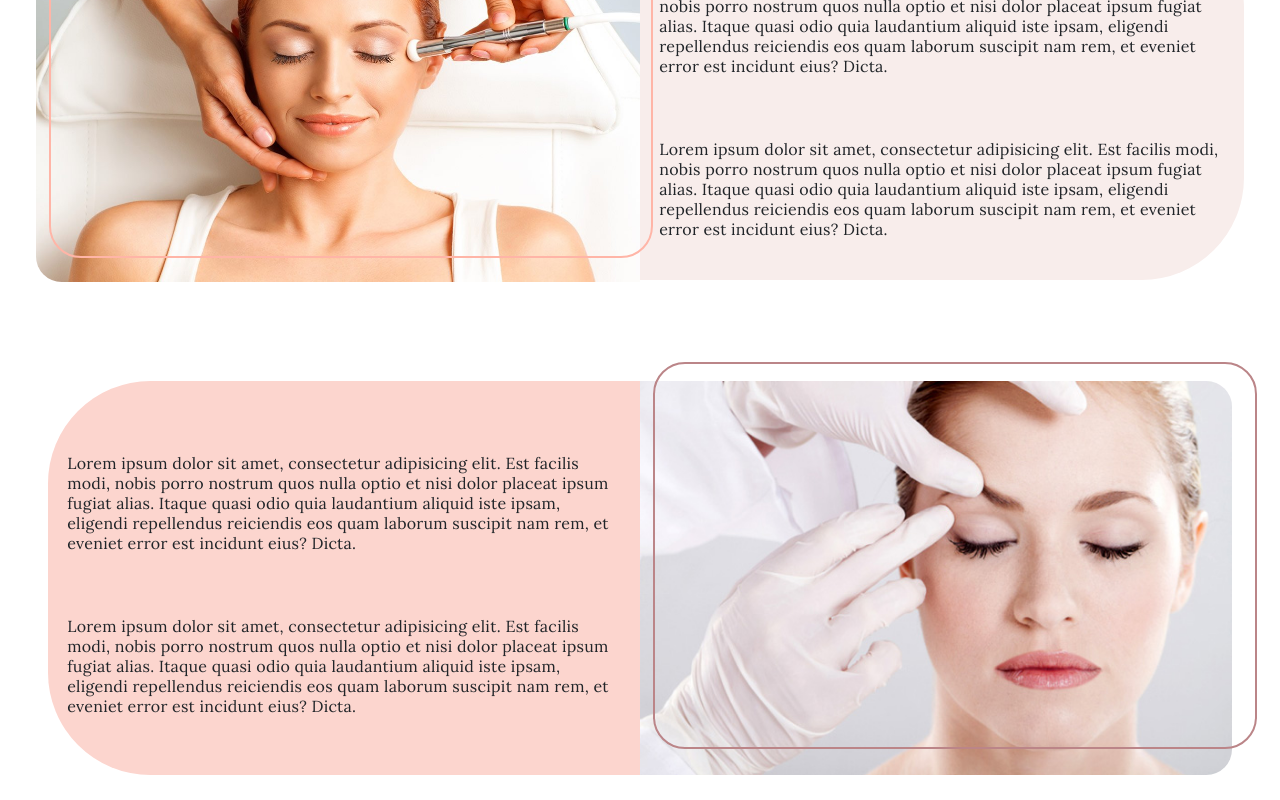
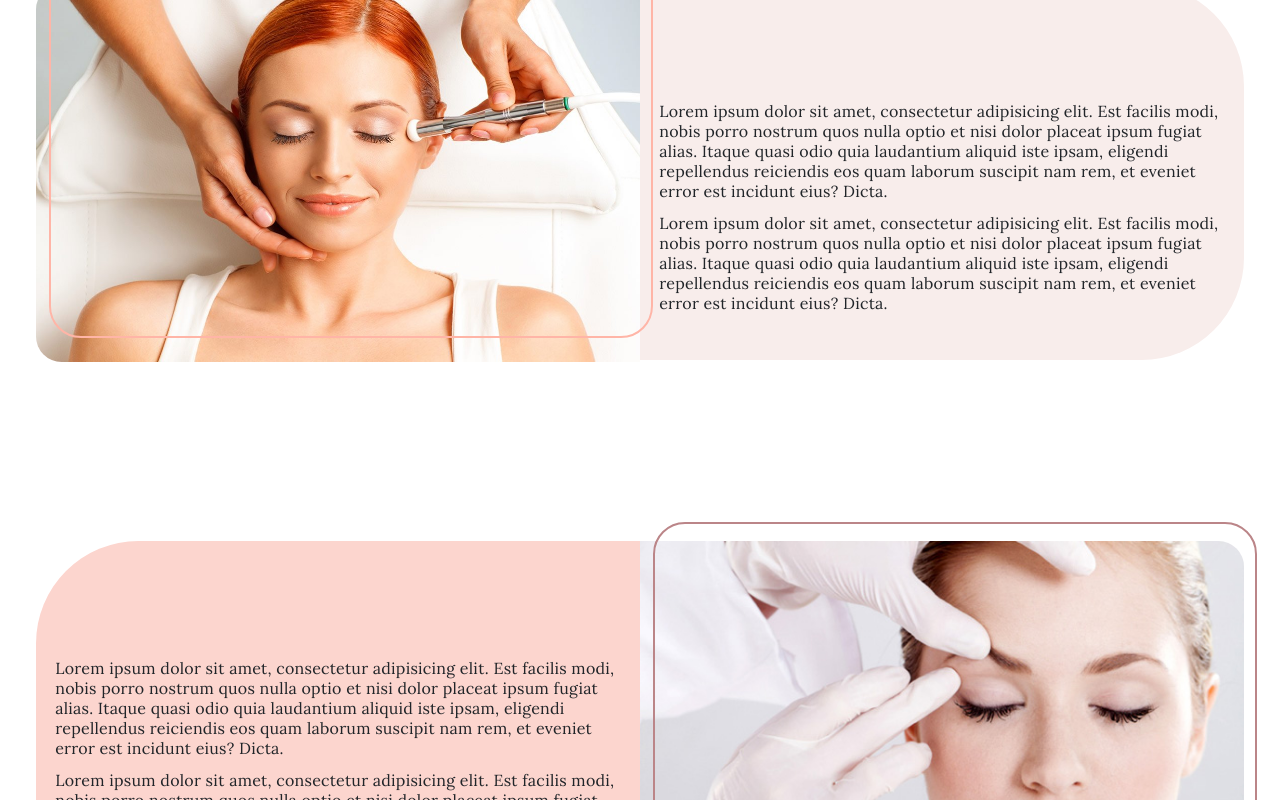
Before and after one commit to nehoxy/estetica-lida, an Angular app: page / in a window 1280 px wide. Shown: the part 1060-1860 px from the top of the page. Built offline with nearby package versions, Linux system fonts and the light colour scheme.

Commit message:
responsive para computadoras y celulares arreglado, falta para tablets

```diff
--- a/src/app/modules/home/components/info-home/info-home.component.css
+++ b/src/app/modules/home/components/info-home/info-home.component.css
@@ -72,13 +72,21 @@
 @media only screen and (max-width: 600px) {
     .contenedorPrincipal{
         padding-left: 0;
+        padding-right: 0;
     }
+    /* Primer contenedor */
+    .primerContenedor{
+        margin-bottom: 30vw;
+        margin-top: 20vw;
+    }
+
     .imageLeft{
         width:100%;
         height:auto;
         margin-left:0;
         border-radius: 10vw 10vw 0 0;
     }
+
     .textRight{
         margin-left: 0;
         margin-top: 0;
@@ -107,33 +115,107 @@
         margin-left:1vw;
 
     }
+    /* Segundo contenedor */
+    .imageRight{
+        width:100%;
+        height:auto;
+        margin-left:0;
+        border-radius: 0 0 10vw 10vw;
+    }
+
+    .contenedorText2{
+        background-color: #FCD5CE;
+        display: block;
+        width: 100%;
+        height: 110%;
+        margin-top: 0;
+        border-radius: 10vw 10vw 0 0;
+        padding:0px 3vw 3vw 3vw;
+
+
+    }
+    .contenedorPrueba2{
+        display: none;
+        border: 2px solid #FFB5A7;
+        border-radius: 2.5vw;
+        position:absolute;
+
+        width: 100%;
+        height: 87%;
+        margin-top:2.5vw;
+        margin-left:1vw;
+
+    }
+
 }
+
 @media only screen and (min-width: 600px) {
+   .contenedorPrincipal{
+        padding-left: 0;
+        padding-right: 0;
+    }
+    /* Primer contenedor */
+    .primerContenedor{
+        margin-bottom: 30vw;
+        margin-top: 20vw;
+    }
+
     .imageLeft{
         width:100%;
         height:auto;
         margin-left:0;
+        border-radius: 10vw 10vw 0 0;
     }
+
     .textRight{
         margin-left: 0;
-        margin-top: 4vw;
-    }
-    .contenedorPrincipal{
-        position:relative;
-        padding-left: 0;
+        margin-top: 0;
     }
 
     .contenedorText{
         background-color: #F8EDEB;
         display: block;
         width: 100%;
-        height: 87.6%;
+        height: 110%;
         margin-top: 0;
-        border-radius: 0 0 0 0;
+        border-radius: 0 0 10vw 10vw;
+        padding:0px 3vw 3vw 3vw;
+
 
     }
     .contenedorPrueba{
-        display:none;
+        display: none;
+        border: 2px solid #FFB5A7;
+        border-radius: 2.5vw;
+        position:absolute;
+
+        width: 100%;
+        height: 87%;
+        margin-top:2.5vw;
+        margin-left:1vw;
+
+    }
+    /* Segundo contenedor */
+    .imageRight{
+        width:100%;
+        height:auto;
+        margin-left:0;
+        border-radius: 0 0 10vw 10vw;
+    }
+
+    .contenedorText2{
+        background-color: #FCD5CE;
+        display: block;
+        width: 100%;
+        height: 110%;
+        margin-top: 0;
+        border-radius: 10vw 10vw 0 0;
+        padding:0px 3vw 3vw 3vw;
+
+
+    }
+    .contenedorPrueba2{
+        display: none;
         border: 2px solid #FFB5A7;
         border-radius: 2.5vw;
         position:absolute;
@@ -147,21 +229,76 @@
 }
 
 @media only screen and (min-width: 768px) {
+    .contenedorPrincipal{
+        padding-left: 0;
+        padding-right: 0;
+    }
+    /* Primer contenedor */
+    .primerContenedor{
+        margin-bottom: 30vw;
+        margin-top: 20vw;
+    }
+
     .imageLeft{
         width:100%;
         height:auto;
         margin-left:0;
+        border-radius: 10vw 10vw 0 0;
     }
+
     .textRight{
         margin-left: 0;
-        margin-top: 4vw;
+        margin-top: 0;
+    }
+
+    .contenedorText{
+        background-color: #F8EDEB;
+        display: block;
+        width: 100%;
+        height: 110%;
+        margin-top: 0;
+        border-radius: 0 0 10vw 10vw;
+        padding:0px 3vw 3vw 3vw;
+
+
     }
     .contenedorPrueba{
-        display:none;
+        display: none;
         border: 2px solid #FFB5A7;
         border-radius: 2.5vw;
         position:absolute;
-        display:none;
+
+        width: 100%;
+        height: 87%;
+        margin-top:2.5vw;
+        margin-left:1vw;
+
+    }
+    /* Segundo contenedor */
+    .imageRight{
+        width:100%;
+        height:auto;
+        margin-left:0;
+        border-radius: 0 0 10vw 10vw;
+    }
+
+    .contenedorText2{
+        background-color: #FCD5CE;
+        display: block;
+        width: 100%;
+        height: 110%;
+        margin-top: 0;
+        border-radius: 10vw 10vw 0 0;
+        padding:0px 3vw 3vw 3vw;
+
+
+    }
+    .contenedorPrueba2{
+        display: none;
+        border: 2px solid #FFB5A7;
+        border-radius: 2.5vw;
+        position:absolute;
+
         width: 100%;
         height: 87%;
         margin-top:2.5vw;
@@ -220,12 +357,87 @@
         margin-left:1vw;
 
     }
+    .contenedorPrueba2{
+        border: 2px solid #BB8588;
+        border-radius: 2.5vw;
+        position:absolute;
+
+        width: 100%;
+        height: 87%;
+        margin-top:2.5vw;
+        margin-left:1vw;
+
+    }
 
 
 
 }
 
 @media only screen and (min-width: 1200px) {
+    .primerContenedor{
+        margin-top: 10vw;
+        margin-bottom: 10vw;
+    }
+    .imageLeft{
+        width:100%;
+        height:auto;
+       border-radius: 2vw 0 0 2vw;
+    }
+
+    .imageRight{
+        width:100%;
+        height:auto;
+        border-radius: 0 2vw 2vw 0;
+    }
+    .contenedorText{
+        background-color: #F8EDEB;
+        display: block;
+        width: 100%;
+        height: 87.6%;
+        margin-top: 4vw;
+        border-radius: 0 8vw 8vw 0;
+        padding: 3.5vw 1.5vw 1.5vw 1.5vw;
+
+    }
+    .contenedorText2{
+        background-color: #FCD5CE;
+        display: block;
+        width: 100%;
+        height: 88.4%;
+        margin-top: 4vw;
+        border-radius: 8vw 0 0 8vw;
+        padding: 3.5vw 1.5vw 1.5vw 1.5vw;
+    }
+
+    .contenedorPrincipal{
+        position:relative;
+
+    }
+
+    .contenedorPrueba{
+        display: block;
+        border: 2px solid #FFB5A7;
+        border-radius: 2.5vw;
+        position:absolute;
+
+        width: 100%;
+        height: 87%;
+        margin-top:2.5vw;
+        margin-left:1vw;
+
+    }
+    .contenedorPrueba2{
+        display: block;
+        border: 2px solid #BB8588;
+        border-radius: 2.5vw;
+        position:absolute;
+
+        width: 100%;
+        height: 87%;
+        margin-top:2.5vw;
+        margin-left:1vw;
+
+    }
 
 
 }
--- a/src/app/modules/home/components/info-home/info-home.component.html
+++ b/src/app/modules/home/components/info-home/info-home.component.html
@@ -1,5 +1,5 @@
 <div class="container-flex m-5">
-    <div class="row mt-4 mb-4">
+    <div class="row primerContenedor ">
         <div class="col-lg-6 pe-0 contenedorPrincipal">
 
 
@@ -22,7 +22,7 @@
     </div>
     <div class="row mb-5 mt-5">
 
-        <div class="col-lg-6 pe-0">
+        <div class="col-lg-6 ps-0 pe-0">
             <div class="contenedorText2">
                 <p class=" textFont float-end fs-6 pt-4 mt-5 textRight">Lorem ipsum dolor sit amet, consectetur adipisicing elit. Est facilis modi, nobis porro nostrum quos nulla optio et nisi dolor placeat ipsum fugiat alias. Itaque quasi odio quia laudantium aliquid iste ipsam, eligendi repellendus reiciendis eos quam laborum suscipit nam rem, et eveniet error est incidunt eius? Dicta.</p>
                 <p class=" textFont float-end textRight fs-6">Lorem ipsum dolor sit amet, consectetur adipisicing elit. Est facilis modi, nobis porro nostrum quos nulla optio et nisi dolor placeat ipsum fugiat alias. Itaque quasi odio quia laudantium aliquid iste ipsam, eligendi repellendus reiciendis eos quam laborum suscipit nam rem, et eveniet error est incidunt eius? Dicta.</p>
```
